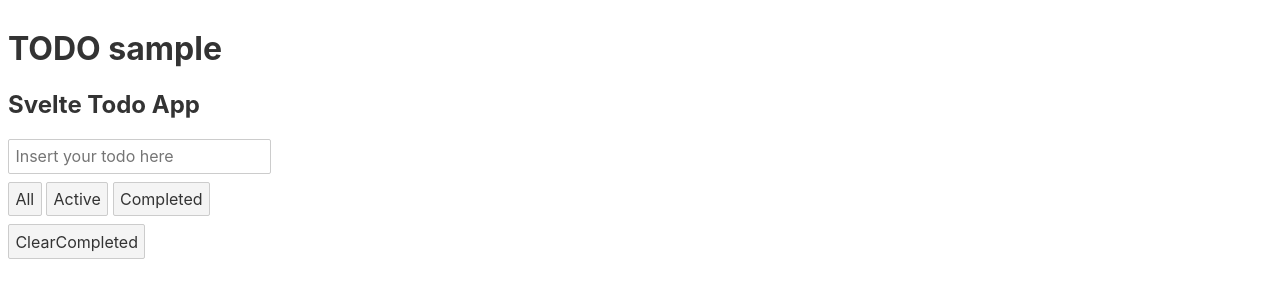
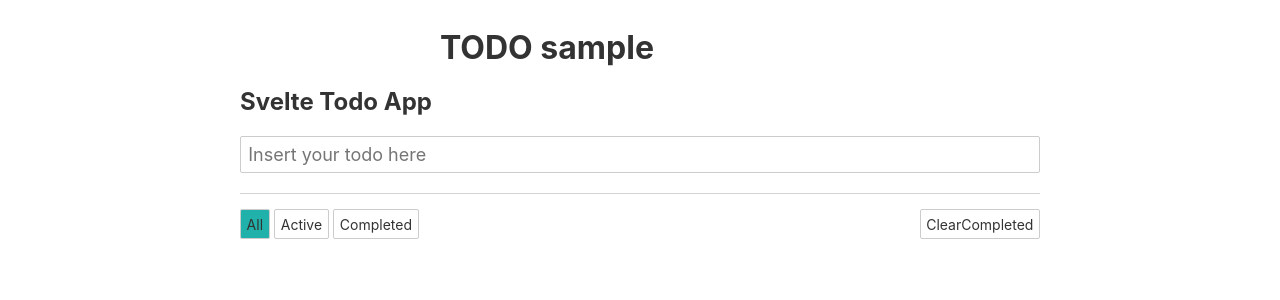
Before and after one commit to Sean0628/svelte_sample, a Svelte app: page / in a window 1280 px wide. Shown: the top 300 px of the page. Built offline with nearby package versions, Linux system fonts and the light colour scheme.

Commit message:
Apply style

```diff
--- a/src/Todos.svelte
+++ b/src/Todos.svelte
@@ -1,3 +1,47 @@
+<style>
+    .container {
+        max-width: 800px;
+        margin: 10px auto;
+    }
+    .logo {
+        display: block;
+        margin: 20px auto;
+        width: 50%;
+    }
+    .todo-input {
+        width: 100%;
+        padding: 10px, 20px;
+        font-size: 18px;
+        margin-bottom: 20px;
+    }
+    .inner-container {
+        display: flex;
+        align-items: center;
+        justify-content: space-between;
+        font-size: 16px;
+        border-top: 1px solid lightgrey;
+        padding-top: 15px;
+        margin-bottom: 13px;
+    }
+    .inner-container-input {
+        margin-right: 12px;
+    }
+    button {
+        font-size: 14px;
+        background-color: white;
+        appearance: none;
+    }
+    button:hover {
+        background: lightseagreen;
+    }
+    button:focus {
+        outline: none;
+    }
+    .active {
+        background: lightseagreen;
+    }
+</style>
+
 <script>
   import TodoItem from './TodoItem.svelte';
 
```
